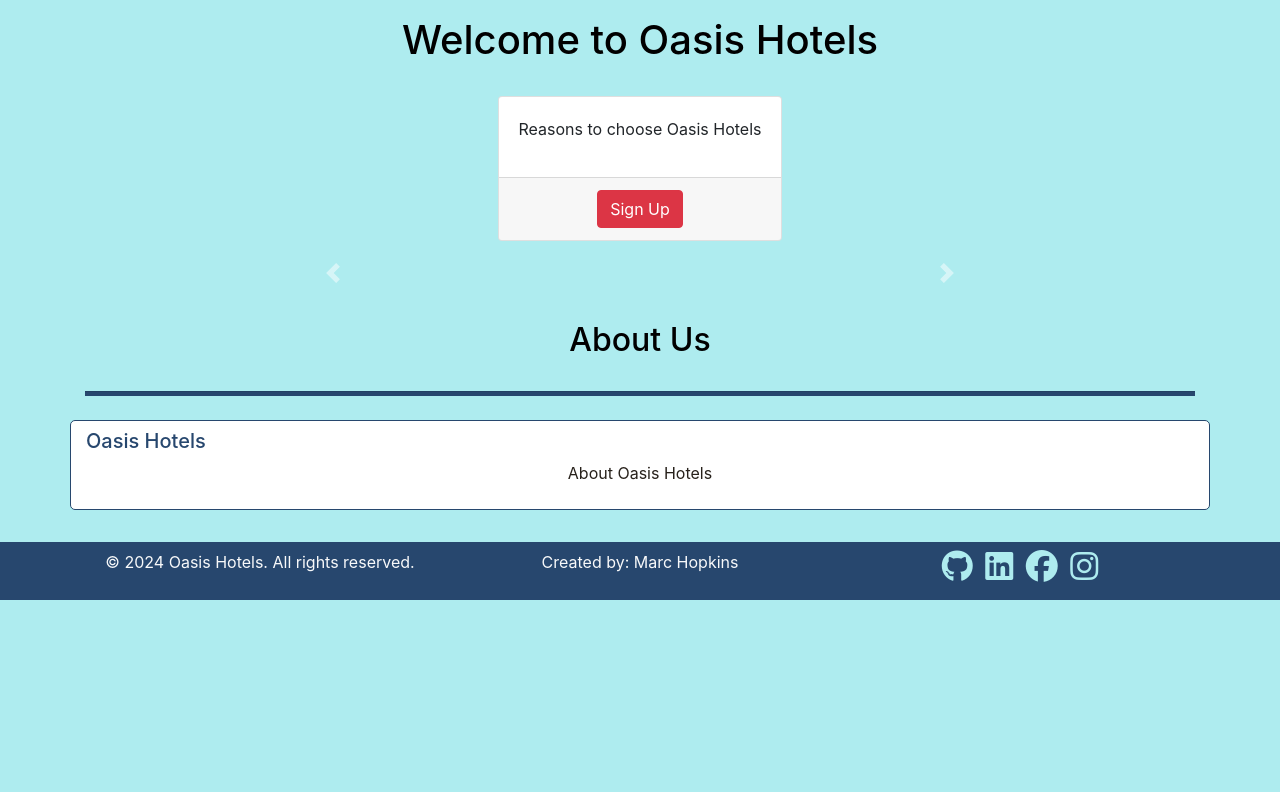
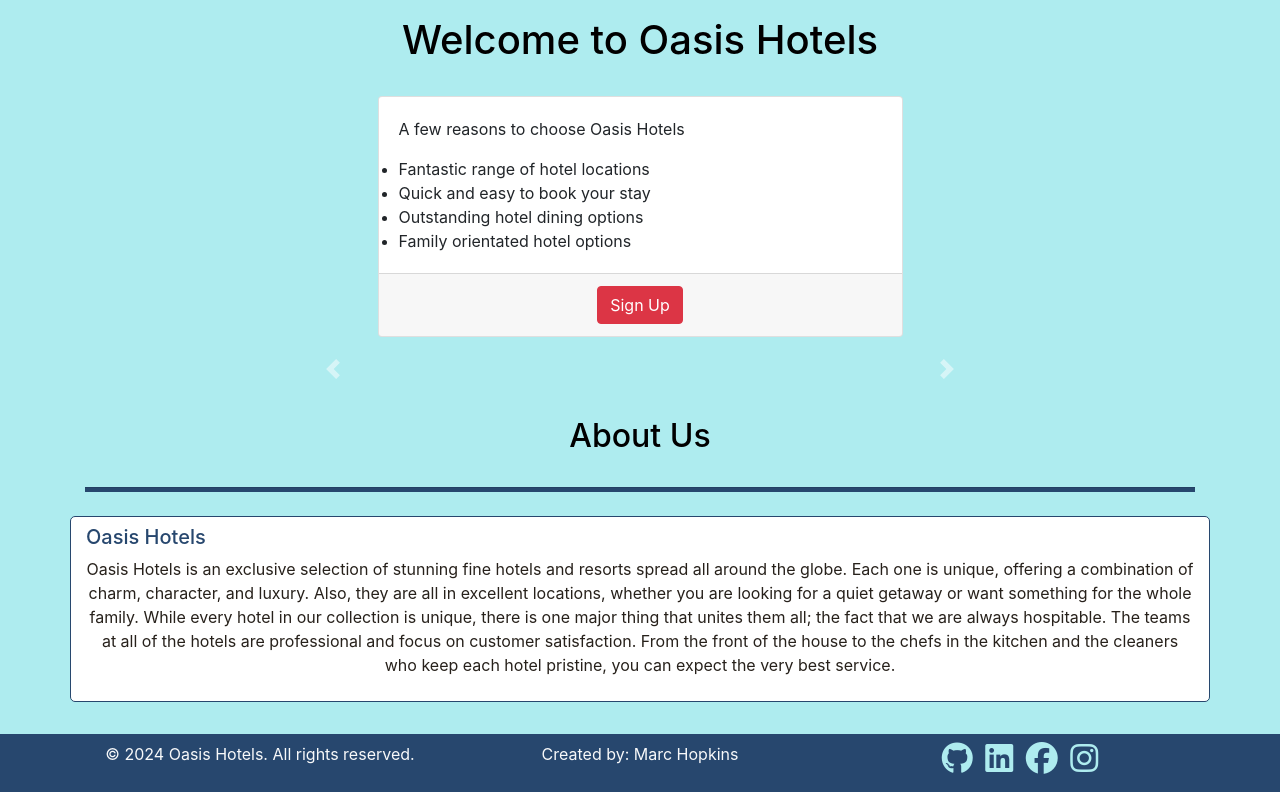
Before and after one commit to Marchopkins96/oasis-hotels, a Django app: page / in a window 1280 px wide. Shown: the part 82-874 px from the top of the page. Before the commit the page ends 682 px from the top, so only its background shows below. Run offline with Django 4.2, Linux system fonts and the light colour scheme; data that the repository does not hold is empty; some libraries are stand-ins or nearby versions.

Commit message:
Add reasons and about sections text

```diff
--- a/static/css/style.css
+++ b/static/css/style.css
@@ -50,9 +50,19 @@ h1, h2 {
     margin-top: 1rem;
 }
 
+/* Intro cards */
+
 .card {
-    background-color: #fff;
+    background-color: #ffffff;
 }
+
+.card-body {
+    height: 100%;
+    display: flex;
+    flex-direction: column;
+    justify-content: space-between;
+}
+
 
 /* Carousel */
 
--- a/templates/index.html
+++ b/templates/index.html
@@ -9,12 +9,15 @@
         </div>
     </div>
         <div class="d-flex justify-content-center">
-           <div class="row custom-row">
+           <div class="col-md-6">
                <div class="card">
                 <div class="card-body">
-                    <p>Reasons to choose Oasis Hotels</p>
+                    <p>A few reasons to choose Oasis Hotels</p>
                     <ul class="list-group">
-
+                        <li>Fantastic range of hotel locations</li>
+                        <li>Quick and easy to book your stay</li>
+                        <li>Outstanding hotel dining options</li>
+                        <li>Family orientated hotel options</li>
                     </ul>
                 </div>
                 <div class="card-footer d-flex justify-content-center">
@@ -80,7 +83,14 @@
         <div class="col-12 mb-2 mt-2">
             <div class="about-section">
                 <h5 class="section-title">Oasis Hotels</h5>
-                <p>About Oasis Hotels</p>
+                <p>
+                    Oasis Hotels is an exclusive selection of stunning fine hotels and resorts  spread all around the globe.
+                    Each one is unique, offering a combination of charm, character, and luxury. Also, they are all in excellent locations,
+                    whether you are looking for a quiet getaway or want something for the whole family.
+                    While every hotel in our collection is unique, there is one major thing that unites them all; the fact that we are always hospitable.
+                    The teams at all of the hotels are professional and focus on customer satisfaction.
+                    From the front of the house to the chefs in the kitchen and the cleaners who keep each hotel pristine, you can expect the very best service.
+                </p>
             </div>
         </div>
     </div>
```
